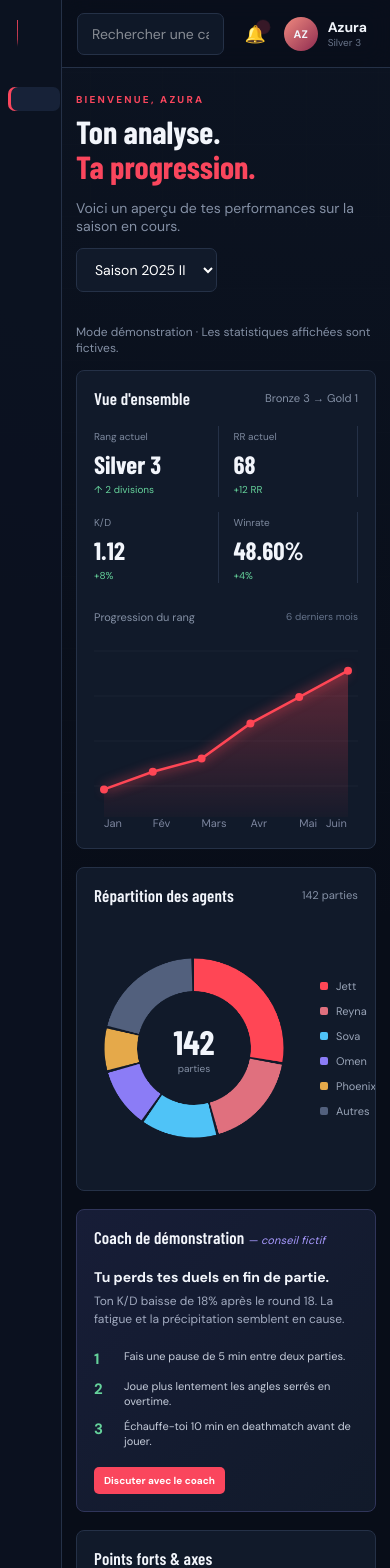
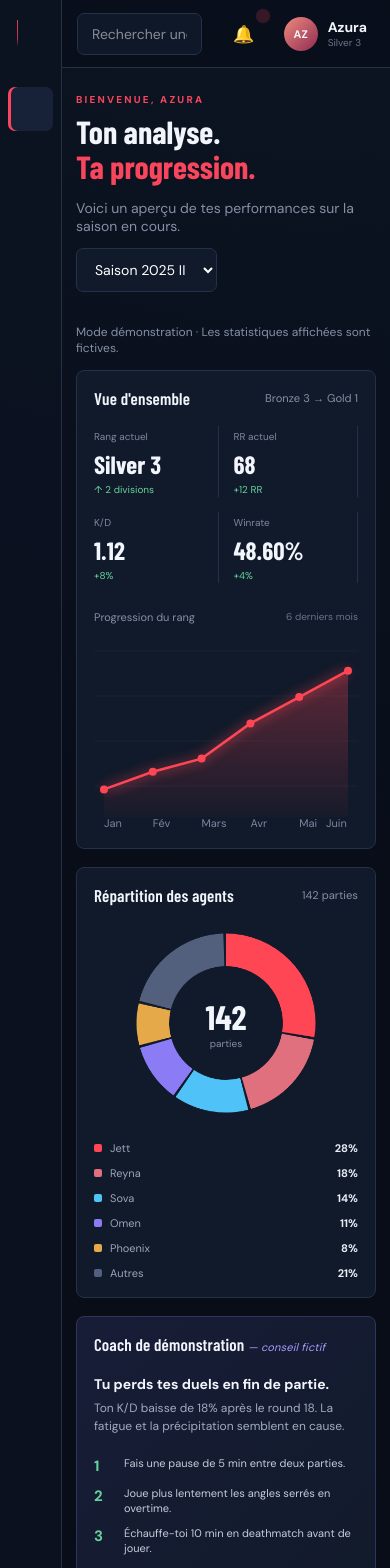
Before and after one commit to LucasDECEBAL/Valorant-Intelligence, a Next.js app: page /dashboard in a window 390 px wide. Shown: the top 1568 px of the page. Built offline with nearby package versions, Linux system fonts and the light colour scheme; a web font is replaced by a local one.

Commit message:
feat: add responsive table scrolling for match history and agent cards

```diff
--- a/app/dashboard/dashboard-view.tsx
+++ b/app/dashboard/dashboard-view.tsx
@@ -313,7 +313,7 @@ export default function DashboardView() {
               <div className="grid two" style={{ marginTop: 18 }}>
                 <Reveal className="card match-history">
                   <div className="card-head"><h2>Historique des matchs</h2><button className="link" onClick={() => go('matchs')}>Tout voir →</button></div>
-                  <table><thead><tr><th>Date</th><th>Carte</th><th>Agent</th><th>Résultat</th><th>K / D</th></tr></thead><Rows rows={D.matches.slice(0, 5)} /></table>
+                  <div className="table-scroll"><table><thead><tr><th>Date</th><th>Carte</th><th>Agent</th><th>Résultat</th><th>K / D</th></tr></thead><Rows rows={D.matches.slice(0, 5)} /></table></div>
                 </Reveal>
                 <Reveal className="card" delay={80}>
                   <div className="card-head"><h2>Agents adaptés à ton style</h2></div>
@@ -358,7 +358,7 @@ export default function DashboardView() {
               <div className="card">
                 <div className="card-head"><h2>{tableRows.length} parties</h2>
                   <div className="chips">{['all', 'Victoire', 'Défaite'].map(f => <button key={f} className={'chip' + (filter === f ? ' on' : '')} onClick={() => setFilter(f)}>{f === 'all' ? 'Tous' : f}</button>)}</div></div>
-                <table><thead><tr><Th i={0}>Date</Th><Th i={1}>Carte</Th><Th i={2}>Agent</Th><Th i={3}>Résultat</Th><Th i={4}>K / D</Th></tr></thead><Rows rows={tableRows} /></table>
+                <div className="table-scroll"><table><thead><tr><Th i={0}>Date</Th><Th i={1}>Carte</Th><Th i={2}>Agent</Th><Th i={3}>Résultat</Th><Th i={4}>K / D</Th></tr></thead><Rows rows={tableRows} /></table></div>
               </div>
             </section>}
 
--- a/app/globals.css
+++ b/app/globals.css
@@ -164,7 +164,9 @@ th.sortable:hover{color:#fff}
 .detail-panel p,.detail-panel li{color:#c3ccda;font-size:13px;line-height:1.6}
 .detail-panel ul{padding-left:20px;margin:16px 0}
 .detail-panel>small{color:var(--muted);font-size:11px}
-.detail-close{position:absolute;right:14px;top:12px;background:none;border:0;color:#c3ccda;font-size:26px;cursor:pointer}
+.detail-close{position:absolute;right:14px;top:12px;width:44px;height:44px;padding:0;background:none;border:0;color:#c3ccda;font-size:26px;line-height:1;cursor:pointer}
+.table-scroll{width:100%;overflow-x:auto;-webkit-overflow-scrolling:touch}
+.table-scroll table{min-width:520px}
 .demo-auth-notice{margin:24px 0;padding:18px;color:#e8edf5}
 .demo-auth-notice p{color:var(--muted);font-size:13px;margin-bottom:0}
 @keyframes growH{from{transform:scaleY(0)}}
@@ -229,6 +231,15 @@ th.sortable:hover{color:#fff}
   .sidebar nav button .badge{display:none}
   .search-wrap{max-width:none}
   .chat{height:460px}
+  .donut-wrap{flex-direction:column;align-items:stretch;gap:18px}
+  .donut-box{width:min(200px,100%);height:auto;aspect-ratio:1;margin:0 auto}
+  .donut-box canvas{display:block}
+  .legend-list{width:100%;min-width:0}
+  .legend-list div{min-width:0;overflow-wrap:anywhere}
+  .sidebar nav button{min-height:44px;padding:10px 8px}
+  .bell{min-width:44px;min-height:44px;padding:10px}
+  .who{min-height:44px;padding:4px 8px}
+  .detail-close{right:8px;top:8px}
 }
 /* =====================================================
    PAGE CONNEXION
```
